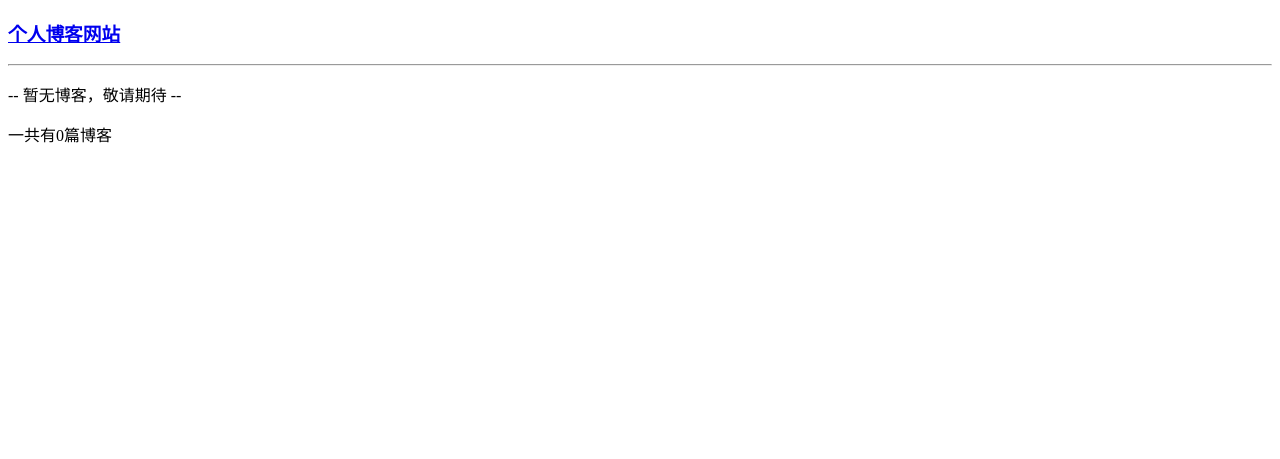
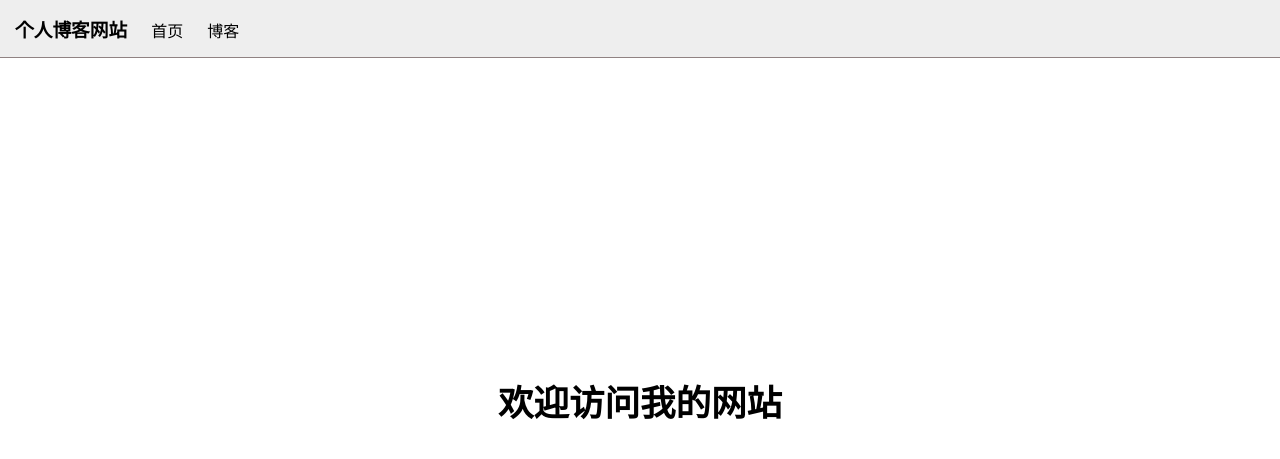
Before and after one commit to zouweidong91/mysite, a Django app: page / in a window 1280 px wide. Shown: the top 459 px of the page. Run offline with Django 3.2, Linux system fonts and the light colour scheme; data that the repository does not hold is empty.

Commit message:
css 样式

```diff
--- a/mysite/blog/urls.py
+++ b/mysite/blog/urls.py
@@ -5,6 +5,7 @@ from . import views
 
 urlpatterns = [
     # http://localhost:8000/blog/1
+    path('', views.blog_list, name='blog_list'),
     path('<int:blog_pk>', views.blog_detail, name="blog_detail"),
     path('type/<int:blog_type_pk>', views.blogs_with_type, name ='blogs_with_type'),
 ]
--- a/mysite/blog/views.py
+++ b/mysite/blog/views.py
@@ -6,12 +6,12 @@ def blog_list(request):
     context = {}
     context['blogs'] = Blog.objects.all()
     # print(context)
-    return render_to_response('blog_list.html', context)
+    return render_to_response('blog/blog_list.html', context)
 
 def blog_detail(request, blog_pk):
     context = {}
     context['blog'] = get_object_or_404(Blog, pk=blog_pk)
-    return render_to_response('blog_detail.html', context)
+    return render_to_response('blog/blog_detail.html', context)
 
 def blogs_with_type(request, blog_type_pk):
     context = {}
@@ -20,4 +20,4 @@ def blogs_with_type(request, blog_type_pk):
     print(type(blog_type))
     context['blogs']  =Blog.objects.filter(blog_type=blog_type)
     context['blog_type'] = blog_type
-    return render_to_response('blog_with_type.html', context)
+    return render_to_response('blog/blog_with_type.html', context)
--- a/mysite/mysite/urls.py
+++ b/mysite/mysite/urls.py
@@ -16,9 +16,10 @@ Including another URLconf
 from django.contrib import admin
 from django.urls import path, include
 from blog.views import blog_list
+from . import views
 
 urlpatterns = [
-    path('', blog_list, name='home'),
+    path('', views.home, name='home'),
     path('admin/', admin.site.urls),
     path('blog/', include('blog.urls')),
 ]
--- /dev/null
+++ b/mysite/mysite/views.py
@@ -0,0 +1,5 @@
+from django.shortcuts import render_to_response
+
+def home(request):
+    context = {}
+    return render_to_response('home.html', context)
--- /dev/null
+++ b/mysite/static/base.css
@@ -0,0 +1,17 @@
+*  {
+    margin: 0;
+    padding: 0;
+}
+div.nav{
+    background-color: #eee;
+    border-bottom: 1px solid #908282;
+    padding: 10px 5px;
+}
+div.nav a{
+    text-decoration: none;
+    color:#000;
+    padding: 5px 10px;
+}
+a.logo{
+    display: inline-block;
+}
--- /dev/null
+++ b/mysite/static/home.css
@@ -0,0 +1,7 @@
+h3.home-content{
+    font-size: 222%;
+    position: absolute;
+    left: 50%;
+    top: 50%;
+    transform: translate(-50%, -50%);
+}
--- /dev/null
+++ b/mysite/templates/base.html
@@ -0,0 +1,22 @@
+{# 模板文件 #}
+{% load staticfiles %}
+<!DOCTYPE html>
+<html lang="en">
+<head>
+    <meta charset="UTF-8">
+    <title>{% block title %}{% endblock %}</title>
+    <!-- <link rel="stylesheet" href="/static/base.css"> -->
+    <link rel="stylesheet" href="{% static 'base.css' %}">
+    {% block header_extends %}{% endblock %}
+</head>
+<body>
+    <div class="nav">
+        <a class="logo" href="{% url 'home' %}">
+            <h3>个人博客网站</h3>
+        </a>
+        <a href="/">首页</a>
+        <a href="{% url 'blog_list' %}">博客</a>
+    </div>
+    {% block content %}{% endblock %}
+</body>
+</html>
--- a/mysite/blog/templates/blog_list.html
+++ b/mysite/templates/blog/blog_with_type.html
@@ -1,17 +1,13 @@
-<!DOCTYPE html>
-<html lang="en">
-<head>
-    <meta charset="UTF-8">
-    <title>我的blog</title>
-</head>
-<body>
-    <div>
-        <a href="{% url 'home' %}">
-            <h3>个人博客网站</h3>
-        </a>
-    </div>
-    <hr>
+{% extends 'base.html' %}
 
+{# 页面标题 #}
+{% block title %}
+    {{ blog_type.type_name }}
+{% endblock %}
+
+{# 页面内容 #}
+{% block content %}
+    <h3{{ blog_type.type_name }}></h3>
     {% for blog in blogs %}
         <a href="{% url 'blog_detail' blog.pk %}">
             <!-- blog.pk为传递给blog_detail路由的参数 -->
@@ -22,5 +18,4 @@
         <p>-- 暂无博客，敬请期待 --</p>
     {% endfor %}
     <p>一共有{{ blogs|length }}篇博客</p>
-</body>
-</html>
+{% endblock %}
--- /dev/null
+++ b/mysite/templates/home.html
@@ -0,0 +1,14 @@
+{% extends 'base.html' %}
+{% load staticfiles %}
+
+{% block title %}
+    我的网站|首页
+{% endblock %}
+
+{% block header_extends %}
+    <link rel="stylesheet" href="{% static 'home.css' %}">
+{% endblock %}
+
+{% block content %}
+    <h3 class="home-content">欢迎访问我的网站</h3>
+{% endblock %}
```
Also changed, not shown: mysite/blog/templates/blog_with_type.html (deleted, +0 -26 lines), mysite/mysite/settings.py (+8 -1 lines), mysite/templates/blog/blog_detail.html (renamed from mysite/blog/templates/blog_detail.html, +10 -14 lines), mysite/templates/blog/blog_list.html (added, +20 -0 lines).
